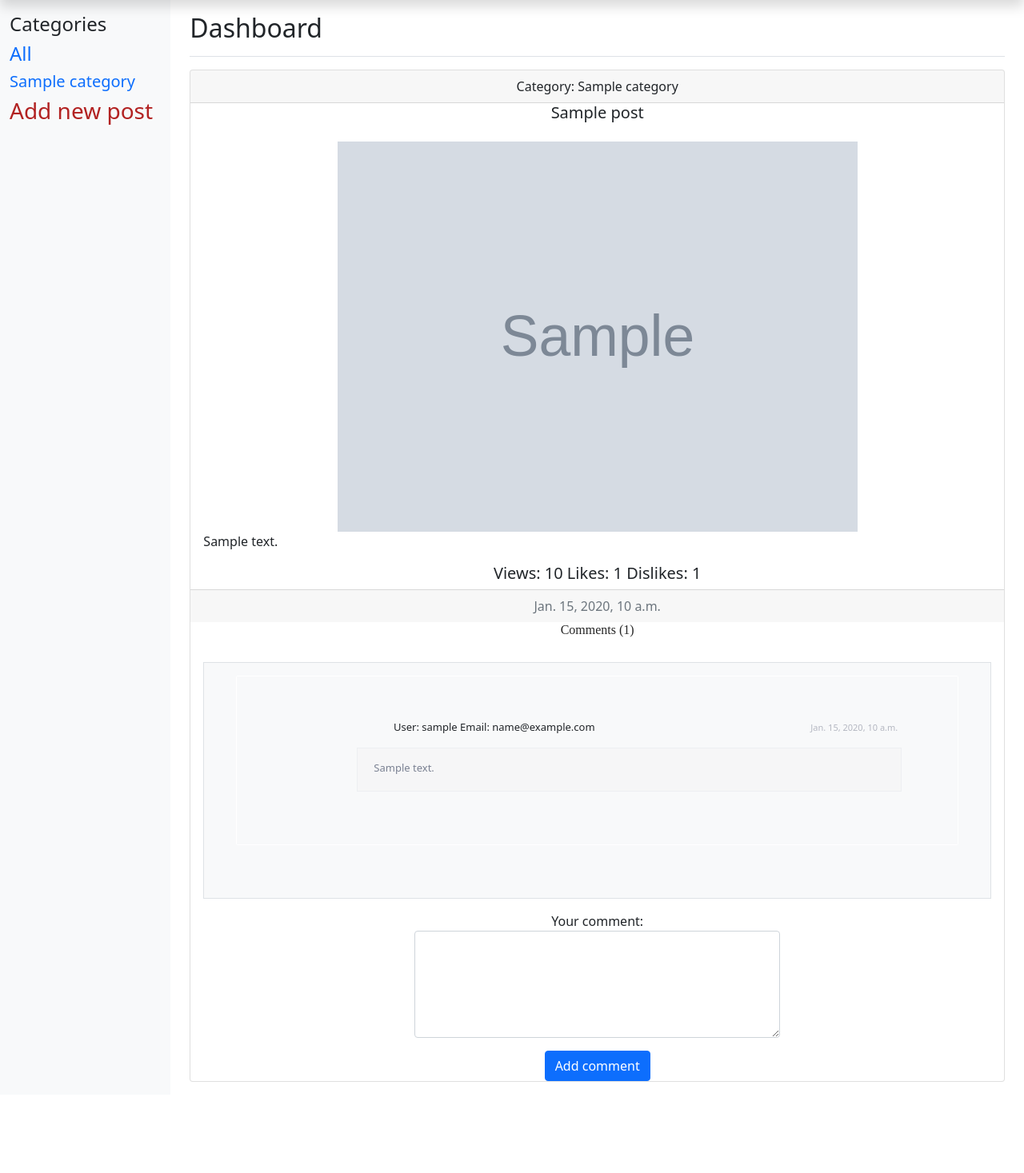
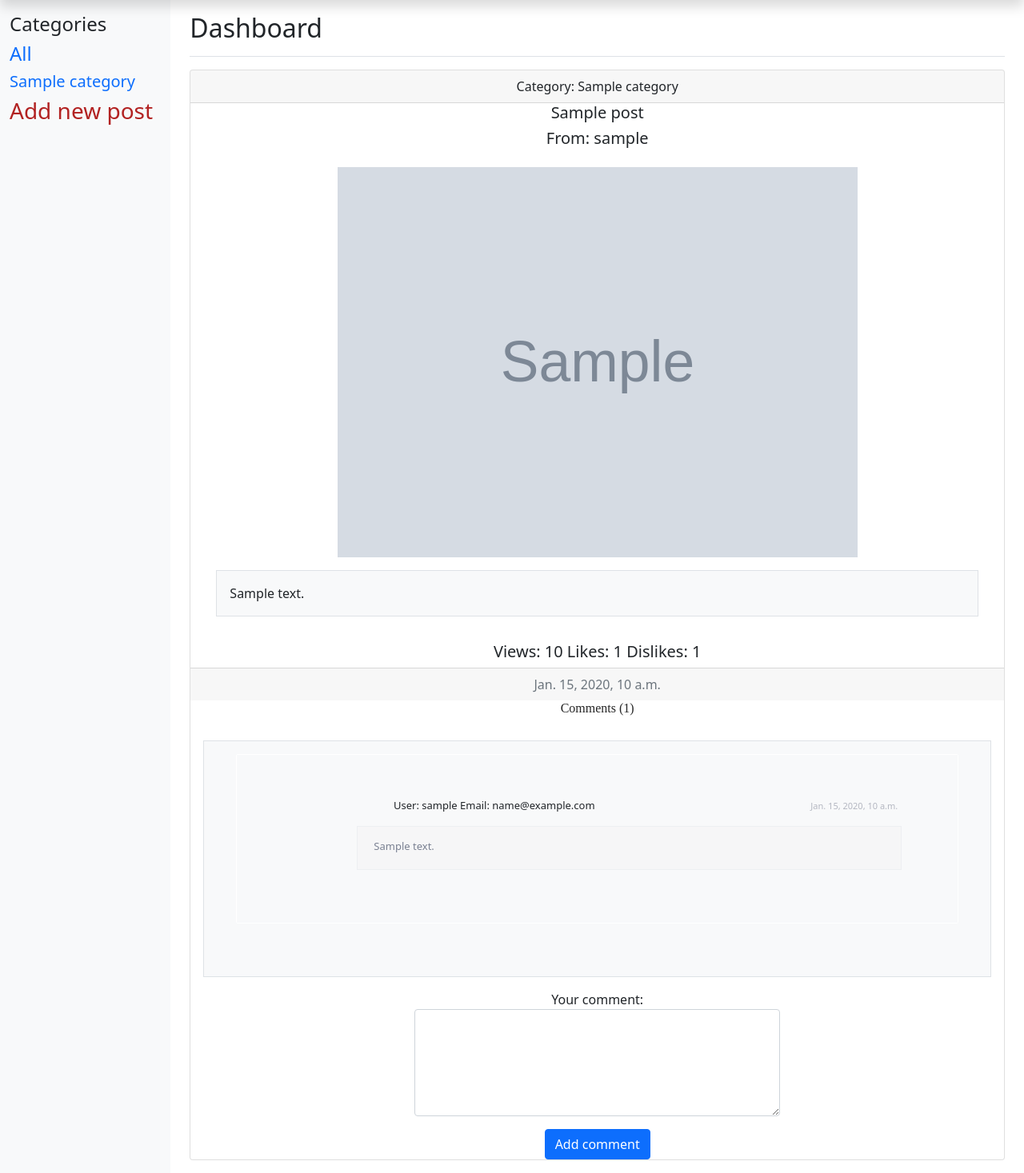
Before and after one commit to Vladimir-82/blog, a Django app: page /post/1/ in a window 1280 px wide. Shown: the part 36-1503 px from the top of the page at 80% size. Before the commit the page ends 1389 px from the top, so only its background shows below. Run offline with Django 4.2, Linux system fonts and the light colour scheme; tables that the repository leaves empty hold one stand-in row (values such as "Sample post"); grey boxes marked "Sample" are stand-in pictures.

Commit message:
body upgrade

```diff
--- a/app/templates/post_detail.html
+++ b/app/templates/post_detail.html
@@ -6,29 +6,31 @@
         Category: {{ post_item.category }}
     </div>
     <h5 class="card-title">{{ post_item.title }}</h5>
+    <h5 class="card-title">From: {{ post_item.author }}</h5>
     <div class="card-body">
         {% if post_item.photo %}
             <img src="{{ post_item.photo.url }}" alt="" width="650" class="float-left mr-3">
         {% else %}
-        <img src="https://picsum.photos/id/1060/650/235/?blur=2" alt="" class="float-left mr-3">
+            <img src="https://picsum.photos/id/1060/650/235/?blur=2" alt="" class="float-left mr-3">
         {% endif %}
-        <p class="card-text" style="text-align: left">{{ post_item.body }}</p>
+        <div class="card-body">
+            <div class="media">
+                <div class="p-3 border bg-light">
+                    <p class="card-text" style="text-align: left">{{ post_item.body }}</p>
+                </div>
+            </div>
+        </div>
     </div>
     <h5 class="card-title">Views: {{ post_item.views }} Likes: {{ post_item.likes }} Dislikes: {{ post_item.dislikes }}</h5>
     <div class="card-footer text-muted">
         {{ post_item.created_at }}
     </div>
-
-
-
     {% if comments %}
         <h1 class="comments-title">Comments ({{ count_comments }})</h1>
         {% for comment in comments %}
             <div class="card-body">
                     <div class="media">
                         <div class="p-3 border bg-light">
-
-
                             <div class="container">
                                 <div class="be-comment-block">
                                     <div class="be-comment">
@@ -46,10 +48,6 @@
                                     </div>
                                 </div>
                             </div>
-
-
-
-
                         </div>
                     </div>
             </div>
@@ -57,8 +55,6 @@
     {% else %}
         No comments
     {% endif %}
-
-
     <div class="inner">
         <form action="{% url 'view_news' post_item.pk %}" method="post" enctype="multipart/form-data">
             {% csrf_token %}
@@ -66,9 +62,5 @@
             <button type="submit" class="btn btn-primary btn-block">Add comment</button>
         </form>
     </div>
-
-
 </div>
-
-
 {% endblock %}
```
